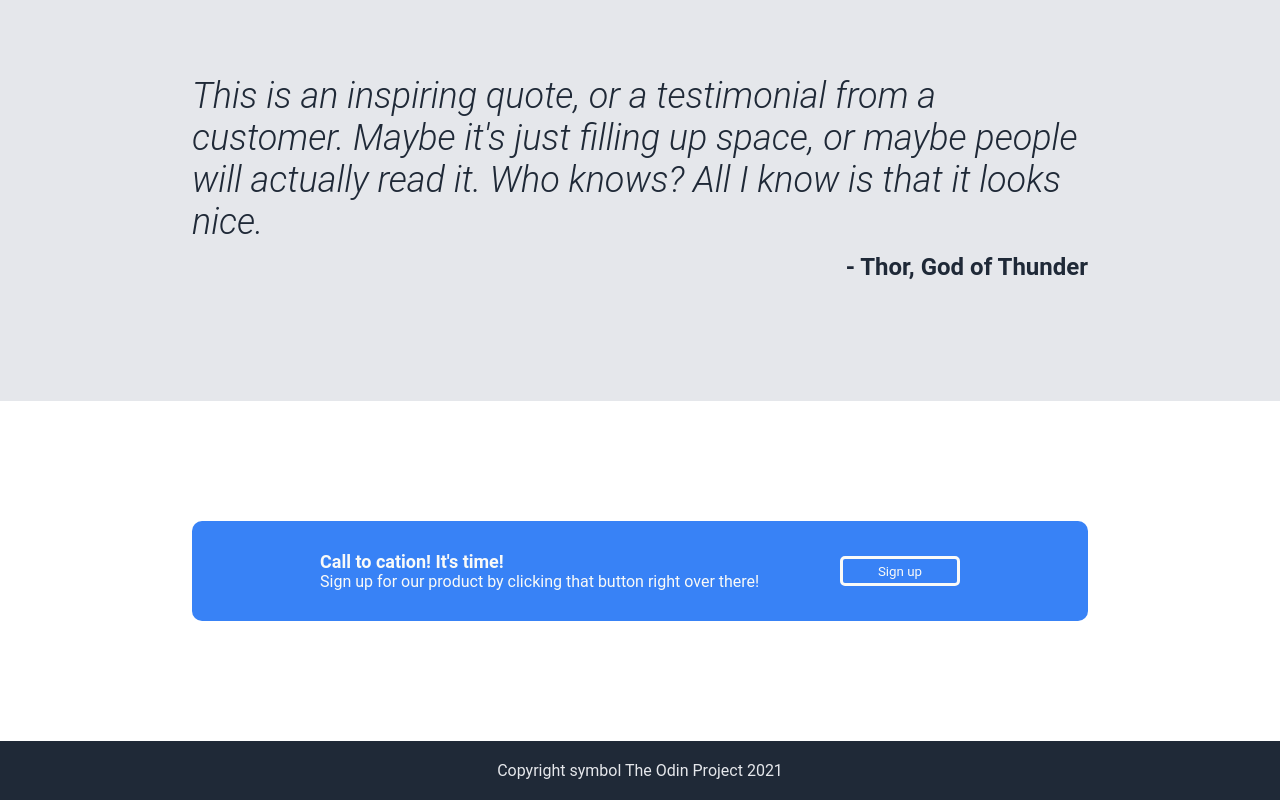
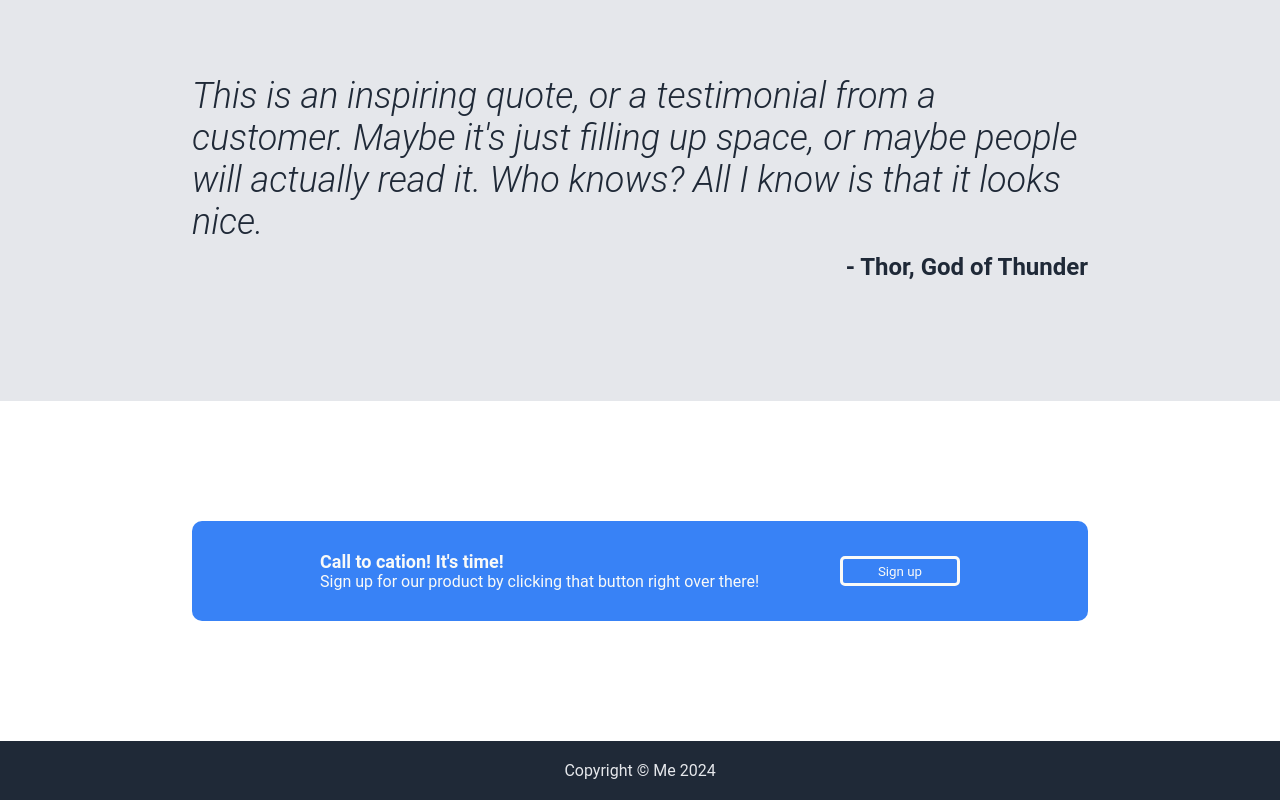
Before and after one commit to Zeedd-0/landing-page, a plain HTML site: page index.html in a window 1280 px wide. Shown: the part 1366-2166 px from the top of the page. Drawn offline with Linux system fonts and the light colour scheme.

Commit message:
Update text

```diff
--- a/index.html
+++ b/index.html
@@ -73,7 +73,7 @@
 
 
         <footer class="footer flex">
-            <div>Copyright symbol The Odin Project 2021</div>
+            <div>Copyright &#169 Me 2024</div>
         </footer>
     </body>
 
```
